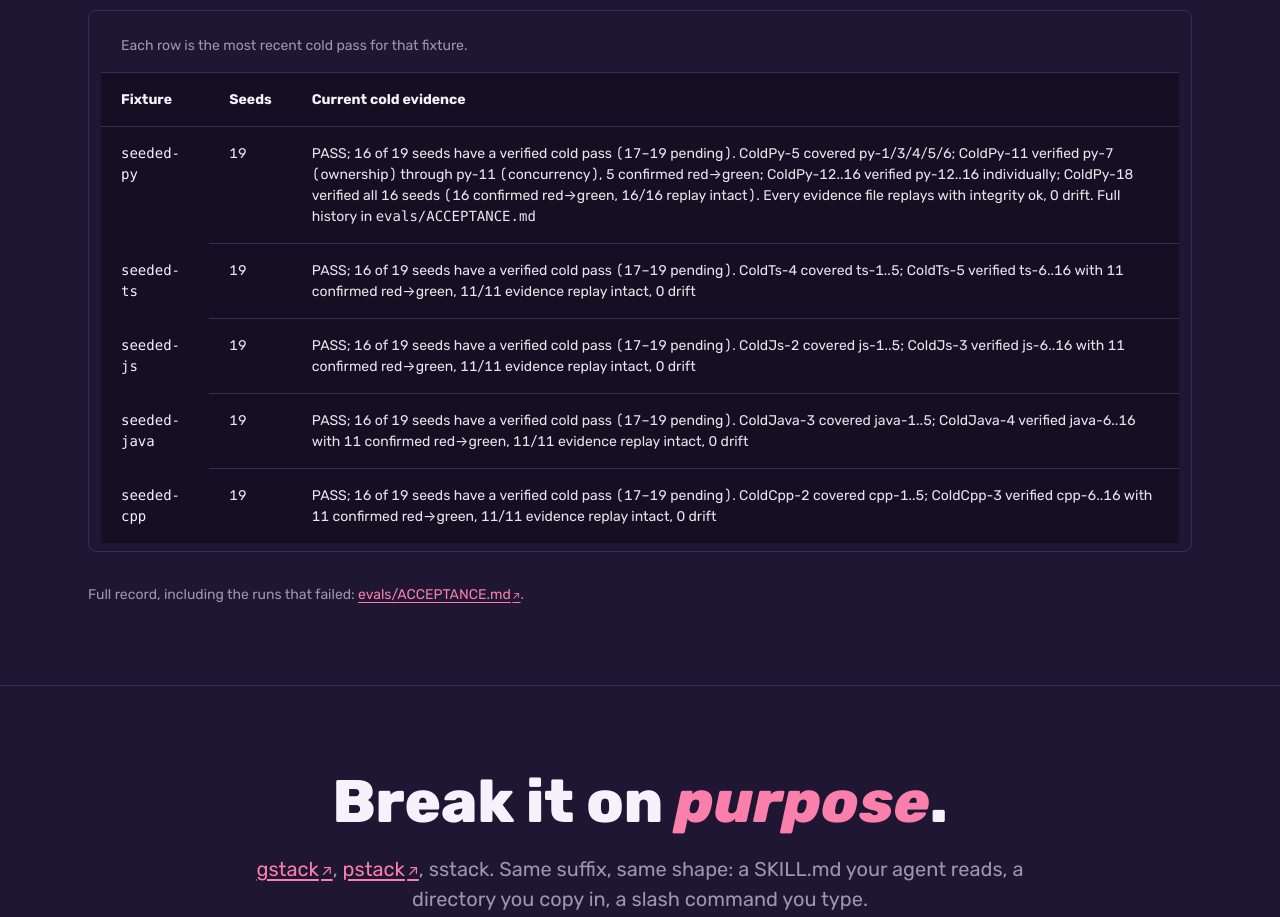
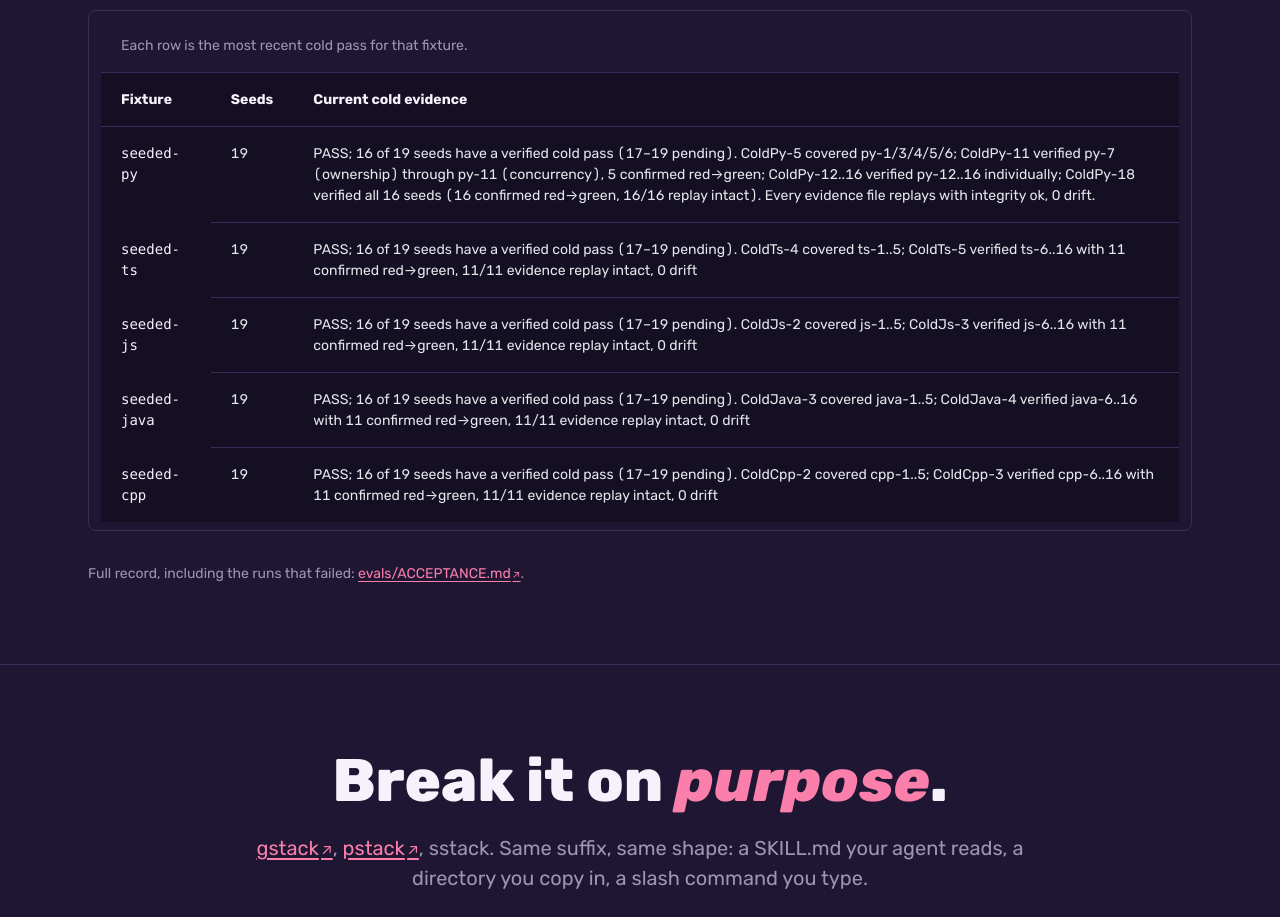
Before and after one commit to mhenke/sstack, a plain HTML site: page site/index.html in a window 1280 px wide. Shown: the part 5740-6657 px from the top of the page. Drawn offline with Linux system fonts and the light colour scheme.

Commit message:
docs(site): remove redundant evals/ACCEPTANCE.md link from seeded-py row (closes #6)

```diff
--- a/site/index.html
+++ b/site/index.html
@@ -693,7 +693,7 @@
           <tbody>
             <tr>
               <th scope="row">seeded-py</th><td data-label="Seeds">19</td>
-              <td data-label="Cold evidence">PASS; 16 of 19 seeds have a verified cold pass (17–19 pending). ColdPy-5 covered py-1/3/4/5/6; ColdPy-11 verified py-7 (ownership) through py-11 (concurrency), 5 confirmed red&rarr;green; ColdPy-12..16 verified py-12..16 individually; ColdPy-18 verified all 16 seeds (16 confirmed red&rarr;green, 16/16 replay intact). Every evidence file replays with integrity ok, 0 drift. Full history in <span class="mono">evals/ACCEPTANCE.md</span></td>
+              <td data-label="Cold evidence">PASS; 16 of 19 seeds have a verified cold pass (17–19 pending). ColdPy-5 covered py-1/3/4/5/6; ColdPy-11 verified py-7 (ownership) through py-11 (concurrency), 5 confirmed red&rarr;green; ColdPy-12..16 verified py-12..16 individually; ColdPy-18 verified all 16 seeds (16 confirmed red&rarr;green, 16/16 replay intact). Every evidence file replays with integrity ok, 0 drift.</td>
             </tr>
             <tr><th scope="row">seeded-ts</th><td data-label="Seeds">19</td><td data-label="Cold evidence">PASS; 16 of 19 seeds have a verified cold pass (17–19 pending). ColdTs-4 covered ts-1..5; ColdTs-5 verified ts-6..16 with 11 confirmed red&rarr;green, 11/11 evidence replay intact, 0 drift</td></tr>
             <tr><th scope="row">seeded-js</th><td data-label="Seeds">19</td><td data-label="Cold evidence">PASS; 16 of 19 seeds have a verified cold pass (17–19 pending). ColdJs-2 covered js-1..5; ColdJs-3 verified js-6..16 with 11 confirmed red&rarr;green, 11/11 evidence replay intact, 0 drift</td></tr>
```
